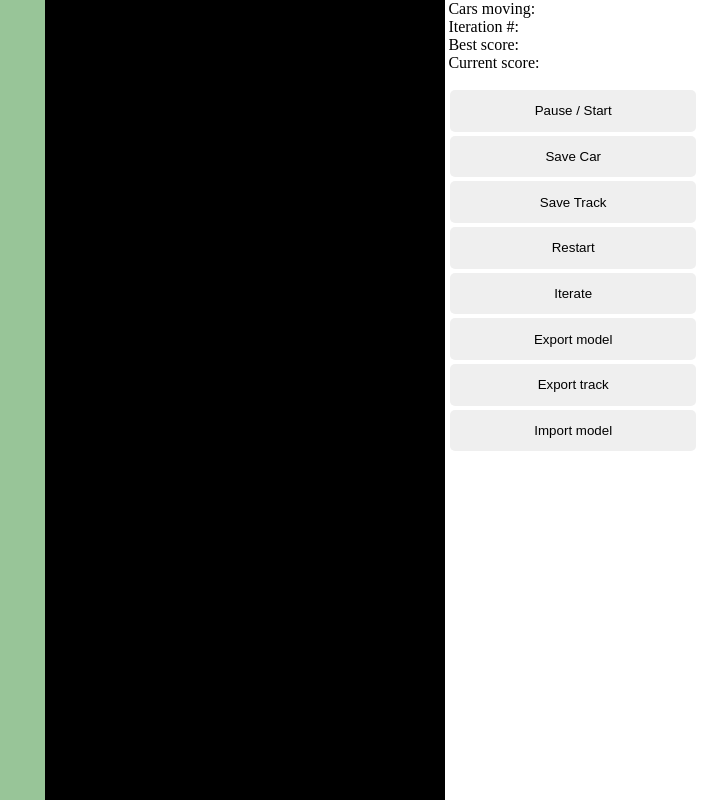
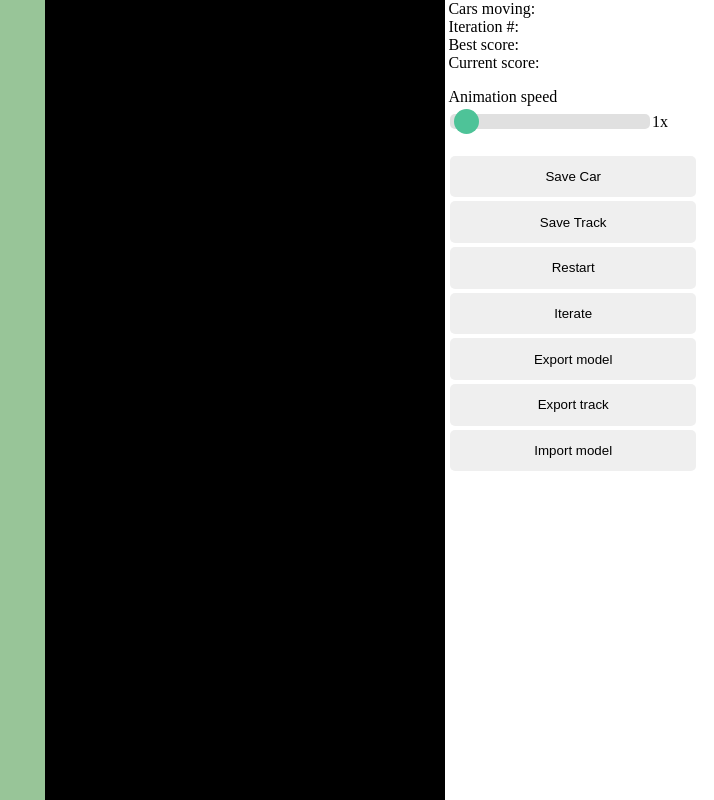
Before and after one commit to highercomve/self-driving-car, a website built with Vite: page index.html in a window 1280 px wide. Shown: the whole page, without its empty margins (566-1280 px from the left). Built offline with nearby package versions, Linux system fonts and the light colour scheme; animation ran at ten frames a second.

Commit message:
add speed slider

```diff
--- a/index.html
+++ b/index.html
@@ -35,7 +35,15 @@
         <span class="value" id="current-score"></span>
       </div>
       <div id="verticalButtons">
-        <button onclick="pause()">Pause / Start</button>
+        <div style="width:100%; margin-bottom: 1em;">
+          <div>Animation speed</div>
+          <div class="slider-container">
+            <input type="range" min="0" max="50" value="1" step="1" class="slider" id="animationSpeed">
+            <label id="animationSpeedLabel" for="animationSpeed">1</label>
+          </div>
+        </div>
+
+        <!-- <button onclick="pause()">Pause / Start</button> -->
         <button onclick="save()">Save Car</button>
         <button onclick="saveGraph()">Save Track</button>
         <button onclick="restart()">Restart</button>
--- a/js/advance_world.js
+++ b/js/advance_world.js
@@ -7,6 +7,7 @@ window.APP_SENSORS = Number(searchParams.get("sensors")) || 7
 window.APP_HIDDEN_LEVELS = searchParams.get("hidden_levels") || ''
 window.APP_SHOW_NETWORK = !searchParams.get("show_network")
 window.APP_DIVERGENCE = Number(searchParams.get("divergence")) || 0.2
+
 
 window.save = () => {
   window.app.saveOnLocalStorage(true)
@@ -99,9 +100,27 @@ function processFile(_, reader) {
   location.reload()
 }
 
+function changeAnimationSpeed(evnt) {
+  window.app.setAnimationSpeed(evnt.currentTarget.value)
+}
+
+function showAnimationSpeed(evnt) {
+  const label = evnt.target.nextElementSibling
+  label.innerText = `${evnt.currentTarget.value}x`
+}
+
 document.addEventListener("DOMContentLoaded", () => {
   const input = document.getElementById("import-model")
+  const slider = document.getElementById("animationSpeed")
+  const sliderLabel = document.getElementById("animationSpeedLabel")
   input.addEventListener("change", changeFiles)
+
+  slider.addEventListener("change", changeAnimationSpeed)
+  slider.addEventListener("input", showAnimationSpeed)
+
+  const animationSpeed = localStorage.getItem("animationSpeed") ? localStorage.getItem("animationSpeed") : 1
+  slider.value = animationSpeed
+  sliderLabel.innerText = `${animationSpeed}x`
 
   window.app = new App(
     document.getElementById("world"),
@@ -109,5 +128,5 @@ document.addEventListener("DOMContentLoaded", () => {
     true,
     window.APP_SHOW_NETWORK
   )
-  window.app.init(window.APP_SIMULATIONS, window.APP_TRAFFIC)
+  window.app.init(window.APP_SIMULATIONS, window.APP_TRAFFIC, animationSpeed)
 })
--- a/js/apps/world_editor.js
+++ b/js/apps/world_editor.js
@@ -1,5 +1,4 @@
 import { Graph } from "../lib/graph.js";
-import { Point } from '../lib/point.js'
 import { World } from "../views/world_editor.js";
 import { Viewport } from "../views/viewport.js";
 import { GraphEditor } from "../views/graph_editor.js";
@@ -34,6 +33,7 @@ export class App {
    iteration = 0
    startAt = 0
    pause = false
+   animationSpeed = 1
 
    constructor(carCanvas, networkCanvas, showNetwork = true) {
       this.carCanvas = carCanvas
@@ -117,6 +117,10 @@ export class App {
       }
    }
 
+   setAnimationSpeed = (number) => {
+      this.animationSpeed = Math.min(number, 100)
+   }
+
    togglePause = () => {
       this.pause = !this.pause
    }
@@ -164,7 +168,6 @@ export class App {
       const bestPlayer = this.bestScoredPlayer()
       const currentScore = bestPlayer.getScore(this.traffic)
       const bestScore = Number(localStorage.getItem("brainScore")) || 0
-      // const bestFitness = Number(localStorage.getItem("brainFitness")) || 0
 
       localStorage.setItem("iteration", this.iteration);
       if (force || currentScore >= bestScore) {
@@ -174,9 +177,12 @@ export class App {
          localStorage.setItem("brainScore", this.bestScore);
          localStorage.setItem("brainFitness", this.bestFitness);
       }
+
+      localStorage.setItem("animationSpeed", this.animationSpeed)
    }
 
-   init = (simulations = 1, trafficNumber = 0) => {
+   init = (simulations = 1, trafficNumber = 0, animationSpeed = 1) => {
+      this.animationSpeed = animationSpeed
       this.startAt = new Date()
       this.iteration = this.iteration + 1
       this.carCanvas.width = this.carCanvas.parentElement.offsetWidth
@@ -215,32 +221,35 @@ export class App {
       this.networkCanvas.height = window.innerHeight
    }
 
-   animate = () => {
-      this.#setHeight()
+   getBestPlayer = () => {
+      const bestPlayerIndex = this.players.reduce(bestReducer, { score: 0, index: 0 }, false)
 
-      this.viewport.reset();
-      this.world.generate();
-      this.world.draw(this.ctx);
-      this.ctx.globalAlpha = 0.3;
-      this.graphEditor.display(this.ctx);
-
-      if (this.world.roadBorders.length > 0 && this.players.length > 0) {
-         if (!this.pause) {
-            this.players.forEach((c) => c.update(this.world.roadBorders, this.traffic));
-            this.traffic.forEach((c) => c.update(this.world.roadBorders, []));
+      return this.players[bestPlayerIndex.index] || this.players[0]
    }
 
-         const bestPlayerIndex = this.players.reduce(bestReducer, { score: 0, index: 0 }, false)
-         const liveCarsNumber = this.players.reduce(countLiveCars, 0)
-         const bestPlayer = this.players[bestPlayerIndex.index] || this.players[0]
+   update = () => {
+      if (this.world.roadBorders.length === 0 && this.players.length === 0) { return }
+      if (this.pause) { return }
+
+      const bestPlayer = this.getBestPlayer()
+      this.players.forEach((c) => c.update(this.world.roadBorders, this.traffic));
+      this.traffic.forEach((c) => c.update(this.world.roadBorders, []))
+
 
       this.info.update({
-            liveCars: liveCarsNumber,
+         liveCars: this.players.reduce(countLiveCars, 0),
          bestScore: this.bestScore,
          iteration: this.iteration,
          currentScore: bestPlayer.score
       })
+      this.viewport.move(bestPlayer.x, bestPlayer.y)
+   }
 
+   draw = () => {
+      if (this.world.roadBorders.length === 0 && this.players.length === 0) { return }
+      this.world.draw(this.ctx);
+      this.ctx.globalAlpha = 0.3;
+      this.graphEditor.display(this.ctx);
       this.ctx.globalAlpha = 1
       this.traffic.forEach((p) => {
          p.drawSensor = false
@@ -253,19 +262,31 @@ export class App {
          p.draw()
       })
       this.ctx.globalAlpha = 1
+
+      const bestPlayer = this.getBestPlayer()
       bestPlayer.drawSensor = true
       bestPlayer.draw()
       this.info.draw()
 
-         if (!this.pause) {
-            this.viewport.move(bestPlayer.x, bestPlayer.y)
+      Visualizer.drawNetwork(this.networkCtx, this.players[0].brain)
+
    }
 
-         Visualizer.drawNetwork(this.networkCtx, this.players[0].brain)
+   animate = () => {
+      this.#setHeight()
+
+      this.viewport.reset();
+      this.world.generate();
+
+      for (let i = 0; i < this.animationSpeed; i++) {
+         this.update()
+      }
+      this.draw()
+
       const now = new Date()
       const timeSinceInit = now.getTime() - this.startAt.getTime()
-         if (timeSinceInit > minTime) {
-            if (liveCarsNumber == 0) {
+      if (timeSinceInit > minTime || this.animationSpeed > 1) {
+         if (this.players.reduce(countLiveCars, 0) === 0) {
             return this.iterate()
          }
       }
@@ -273,8 +294,6 @@ export class App {
       if (timeSinceInit > maxTime) {
          return this.iterate()
       }
-      }
-
 
       requestAnimationFrame(this.animate)
    }
--- a/styles/index.css
+++ b/styles/index.css
@@ -66,3 +66,40 @@ button:hover {
 .hidden {
   display: none;
 }
+
+.slider-container {
+  width: 100%;
+  display: flex;
+  align-items: center;
+  padding: 0.4em 0;
+}
+
+.slider {
+  -webkit-appearance: none;
+  width: 80%;
+  height: 15px;
+  border-radius: 5px;
+  background: #d3d3d3;
+  outline: none;
+  opacity: 0.7;
+  -webkit-transition: .2s;
+  transition: opacity .2s;
+}
+
+.slider::-webkit-slider-thumb {
+  -webkit-appearance: none;
+  appearance: none;
+  width: 25px;
+  height: 25px;
+  border-radius: 50%;
+  background: #04AA6D;
+  cursor: pointer;
+}
+
+.slider::-moz-range-thumb {
+  width: 25px;
+  height: 25px;
+  border-radius: 50%;
+  background: #04AA6D;
+  cursor: pointer;
+}
```
Lines whose indentation alone changed are shown as unchanged.
